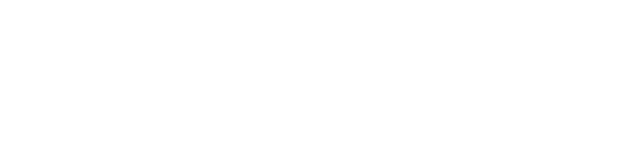
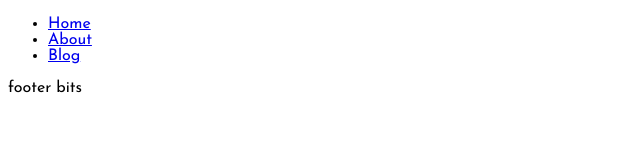
Before and after one commit to drehmke/astro-tutorial-blog, an Astro site: page / in a window 1280 px wide. Shown: the whole page, without its empty margins (0-640 px from the left). Built offline with nearby package versions, Linux system fonts and the light colour scheme; Astro itself is replaced by a stand-in of ours.

Commit message:
Adding pages

```diff
--- a/src/layouts/Layout.astro
+++ b/src/layouts/Layout.astro
@@ -20,6 +20,18 @@ const { title } = Astro.props;
 		<title>{title}</title>
 	</head>
 	<body>
+		<header>
+			<nav>
+				<ul>
+					<li><a href="/">Home</a></li>
+					<li><a href="/about">About</a></li>
+					<li><a href="/blog">Blog</a></li>
+				</ul>
+			</nav>
+			</header>
+
 		<slot />
+
+		<footer>footer bits</footer>
 	</body>
 </html>
```
